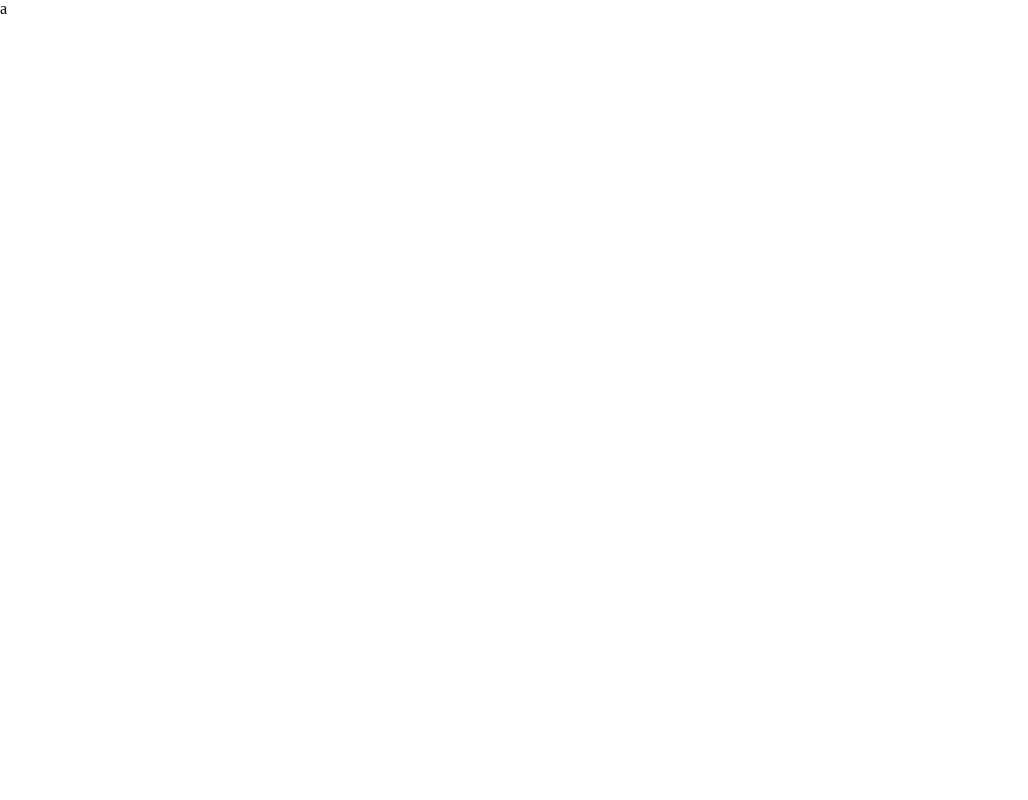
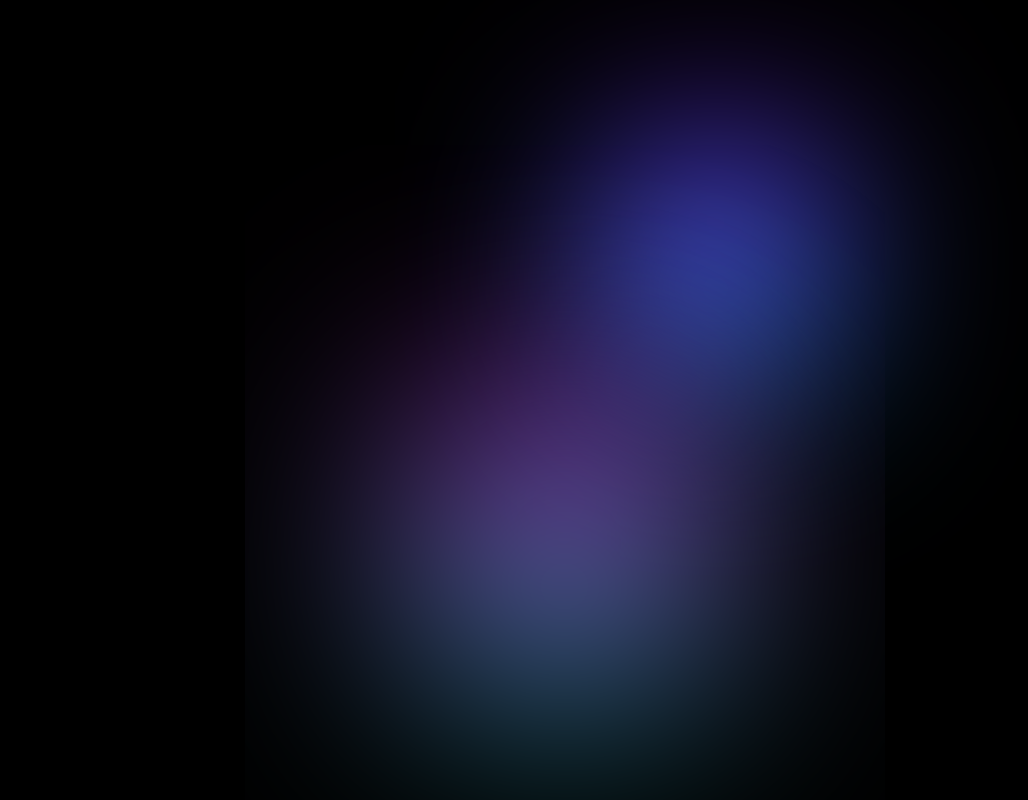
Before and after one commit to guitadharsh/-React-Admin-Dashboard, a React (Vite) app: page / in a window 1280 px wide. Shown: the whole page, without its empty margins (0-1028 px from the left). Built offline with nearby package versions, Linux system fonts and the light colour scheme.

Commit message:
admin page background animatin 80% done

```diff
--- a/src/App.tsx
+++ b/src/App.tsx
@@ -7,8 +7,8 @@ const App: React.FC = () => {
   return (
     <Routes>
       <Route path="/" element={<AdminLayout />}>
-        <Route></Route>
-        <Route></Route>
+        {/* <Route></Route>
+        <Route></Route> */}
       </Route>
     </Routes>
   )
--- a/src/global.scss
+++ b/src/global.scss
@@ -1,2 +1,6 @@
 //font
 @import url('https://fonts.googleapis.com/css2?family=Inter:wght@300;400;500;600;700;800&family=Rubik:wght@600&display=swap');
+
+@import './theme/theme';
+@import './theme/reset';
+@import './theme/layout';
--- a/src/index.css
+++ /dev/null
@@ -1,5 +0,0 @@
-* {
-  margin: 0;
-  padding: 0;
-  box-sizing: border-box;
-}
--- a/src/layouts/AdminLayout.tsx
+++ b/src/layouts/AdminLayout.tsx
@@ -1,10 +1,19 @@
 import React from 'react'
 import { Outlet } from 'react-router-dom'
+import topGradient from '../assets/top.svg'
+import bottomGradient from '../assets/bottom.svg'
 
 const AdminLayout: React.FC = () => {
     return (
         <div className='admin'>
-            a
+            <div className="admin__bg--top">
+                <img src={topGradient} alt="gradient-background" />
+            </div>
+
+            <div className="admin__bg--bottom">
+                <img src={bottomGradient} alt="gradient-background" />
+            </div>
+
             <Outlet />
         </div>
     )
--- a/src/main.tsx
+++ b/src/main.tsx
@@ -2,7 +2,6 @@ import React from 'react'
 import ReactDOM from 'react-dom/client'
 import { BrowserRouter } from "react-router-dom";
 import App from './App.tsx'
-import './index.css'
 
 ReactDOM.createRoot(document.getElementById('root')!).render(
   <React.StrictMode>
--- a/src/theme/_layout.scss
+++ b/src/theme/_layout.scss
@@ -1,5 +1,71 @@
 .admin {
     height: 100vh;
     width: 100%;
-    background-color: red;
+    display: flex;
+    align-items: center;
+    justify-content: space-between;
+    position: relative;
+    overflow: hidden;
+    background-color: var(--bg-dark);
+
+    &__bg--top {
+        height: 100%;
+        width: 100%;
+        display: flex;
+        align-items: center;
+        justify-content: center;
+
+        img {
+            transform: translate(-20%, 50%);
+            height: 100%;
+            width: 100%;
+            object-fit: contain;
+            animation-name: animateTop;
+            animation-duration: 40s;
+            animation-iteration-count: infinite;
+        }
+
+        @keyframes animateTop {
+            0% {
+                transform: translate(-20%, 50%);
+            }
+            50% {
+                transform: translate(100%, -50%);
+            }
+            100% {
+                transform: translate(-20%, 50%);
+            }
+        }
+    }
+
+    &__bg--bottom {
+        height: 100%;
+        width: 100%;
+        display: flex;
+        align-items: center;
+        justify-content: end;
+        background-color: transparent;
+
+        img {
+            transform: translate(20%, -50%);
+            height: 100%;
+            width: 100%;
+            object-fit: cover;
+            animation-name: animateBottom;
+            animation-duration: 40s;
+            animation-iteration-count: infinite;
+        }
+
+        @keyframes animateBottom {
+            0% {
+                transform: translate(20%, -50%);
+            }
+            50% {
+                transform: translate(-100%, 50%);
+            }
+            100% {
+                transform: translate(20%, -50%);
+            }
+        }
+    }
 }
--- /dev/null
+++ b/src/theme/_reset.scss
@@ -0,0 +1,10 @@
+* {
+    padding: 0;
+    margin: 0;
+    box-sizing: border-box;
+}
+
+body {
+    margin: 0;
+    padding: 0;
+}
--- a/src/theme/_theme.scss
+++ b/src/theme/_theme.scss
@@ -10,7 +10,7 @@
 
     --bg--primary               : #D175B6;
     --bg-light                  : #FFFFFF;
-    --bg-dark                   : #2A2A2A;
+    --bg-dark                   : #000000;
 
     --transition-sm             : all .3s ease-in-out;
     --transition-md             : all .5s ease-in-out;
```
Also changed, not shown: src/assets/bottom.svg, src/assets/top.svg.
